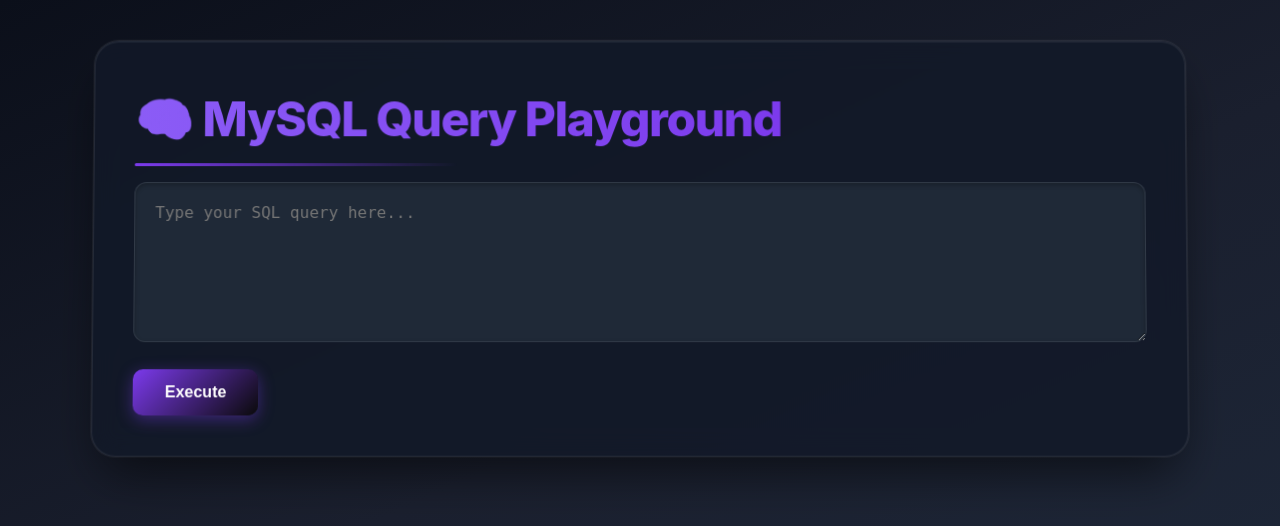
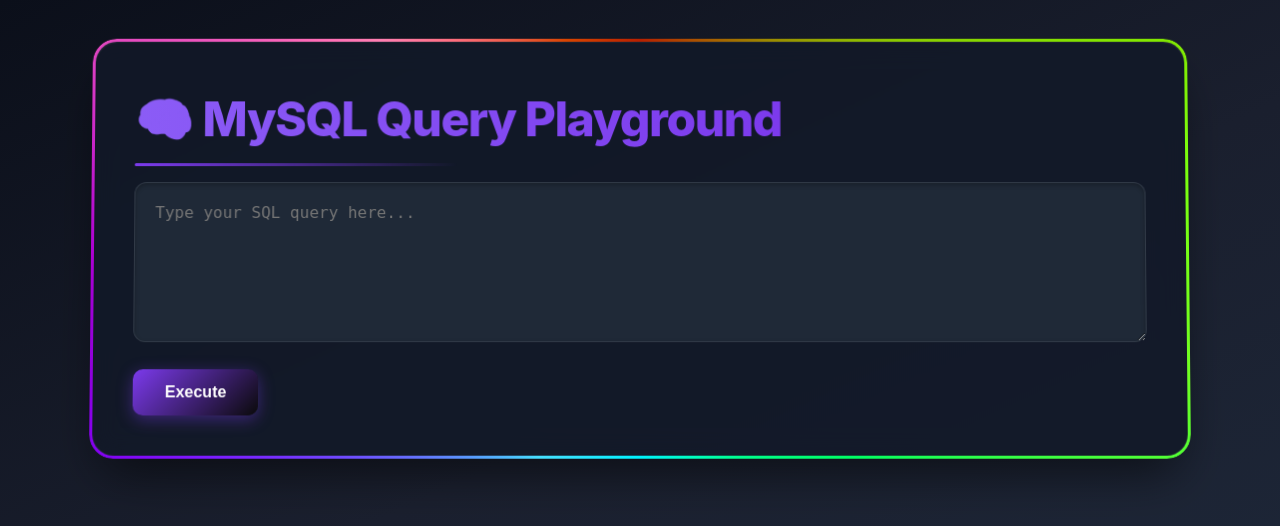
Before and after one commit to YashwanthChowdary19/MySQL_3D_Editor, a Flask app: page / in a window 1280 px wide. Shown: the top 526 px of the page. Run offline with Flask 3, Linux system fonts and the light colour scheme.

Commit message:
changed happened in css

```diff
--- a/app.py
+++ b/app.py
@@ -14,8 +14,8 @@
         try:
             conn = mysql.connector.connect(
                 host='localhost',
-                user='my_sql_username',
-                password='my_sql_password',
+                user='root',
+                password='Yash@9346659926',
                 database=current_db if current_db else None
             )
             cursor = conn.cursor()
--- a/static/style.css
+++ b/static/style.css
@@ -277,3 +277,46 @@
 .pulse {
   animation: pulse 2s infinite;
 }
+.container::before {
+  content: '';
+  position: absolute;
+  top: -3px;
+  left: -3px;
+  right: -3px;
+  bottom: -3px;
+  z-index: -1;
+  border-radius: 1.5rem;
+  background: conic-gradient(
+    from 0deg,
+    red,
+    orange,
+    yellow,
+    lime,
+    cyan,
+    blue,
+    violet,
+    red
+  );
+  animation: rainbowShift 6s linear infinite;
+  padding: 3px;
+
+  /* Masking so the border is only outer visible (no fill) */
+  -webkit-mask:
+    linear-gradient(#fff 0 0) content-box,
+    linear-gradient(#fff 0 0);
+  -webkit-mask-composite: xor;
+  mask-composite: exclude;
+  mask:
+    linear-gradient(#fff 0 0) content-box,
+    linear-gradient(#fff 0 0);
+  mask-composite: exclude;
+}
+/* Animate gradient moving along the edge */
+@keyframes rainbowShift {
+  0% {
+    filter: hue-rotate(0deg);
+  }
+  100% {
+    filter: hue-rotate(360deg);
+  }
+}
```
